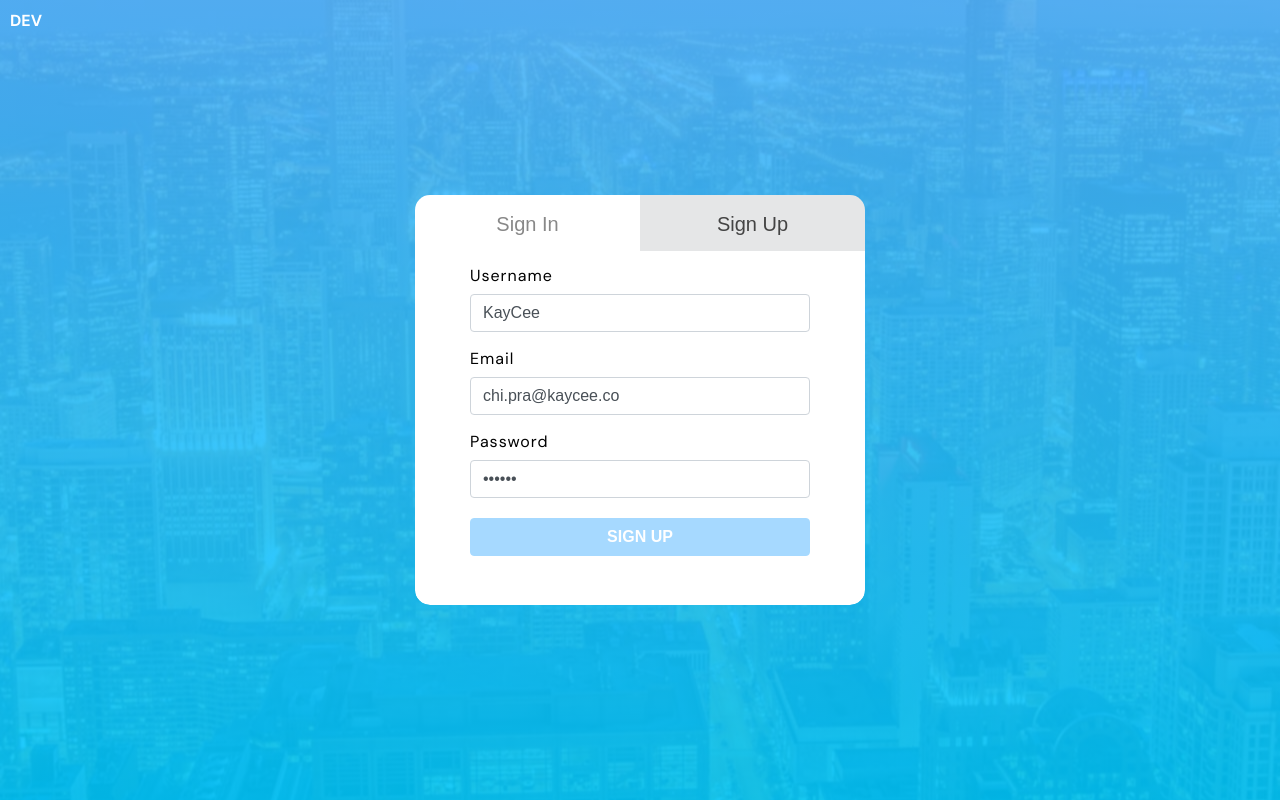
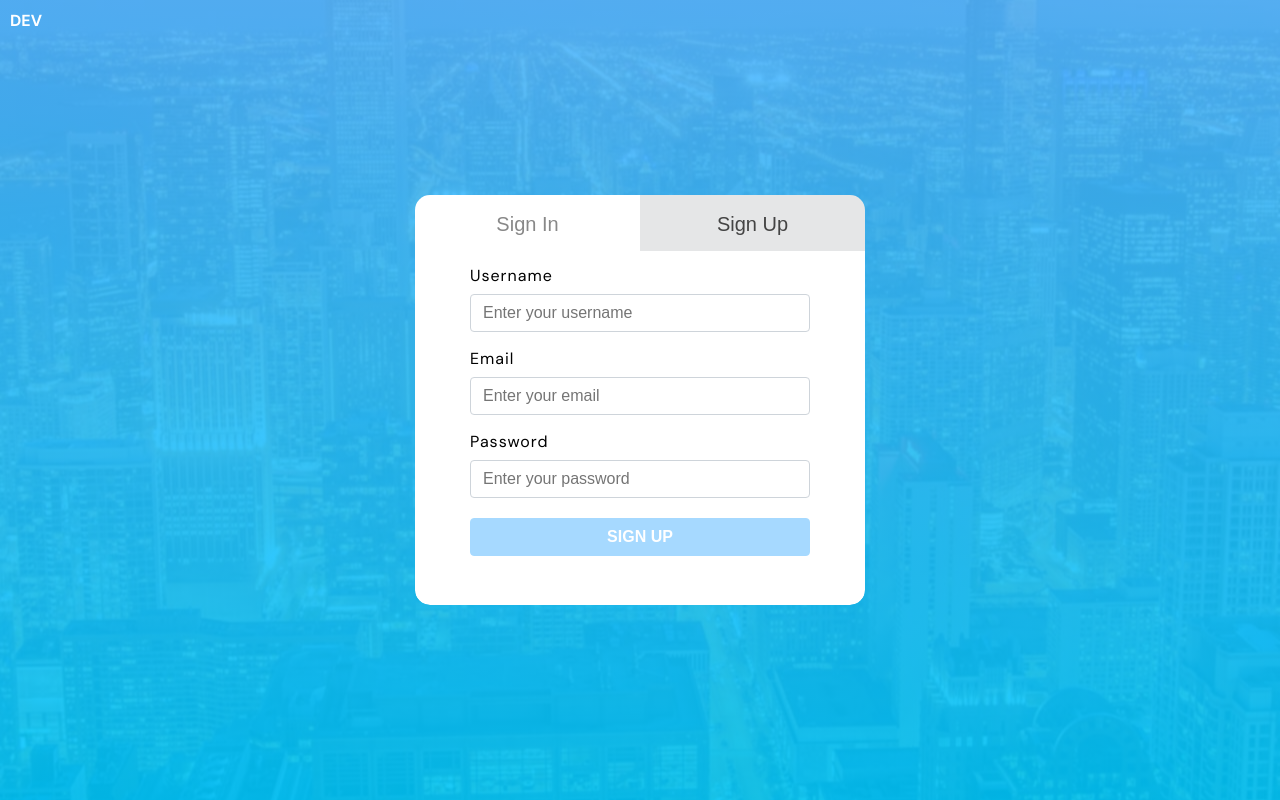
Before and after one commit to deekay-e/gixtr, a React (Create React App) app: page / in a window 1280 px wide. Both pictures are taken after a click on the button "Sign Up". Built offline with nearby package versions, Linux system fonts and the light colour scheme.

Commit message:
feat: connect signup to backend api

```diff
--- a/package.json
+++ b/package.json
@@ -6,6 +6,7 @@
     "@testing-library/jest-dom": "^5.17.0",
     "@testing-library/react": "^13.4.0",
     "@testing-library/user-event": "^13.5.0",
+    "axios": "^1.7.7",
     "react": "^18.3.1",
     "react-dom": "^18.3.1",
     "react-icons": "^5.3.0",
--- a/public/index.html
+++ b/public/index.html
@@ -24,10 +24,10 @@
       work correctly both with client-side routing and a non-root public URL.
       Learn how to configure a non-root public URL by running `npm run build`.
     -->
-    <title>React App</title>
+    <title>Gixtr</title>
   </head>
   <body>
-    <noscript>You need to enable JavaScript to run this app.</noscript>
+    <noscript>Connect with those that matter in your life.</noscript>
     <div id="root"></div>
     <!--
       This HTML file is a template.
--- a/src/pages/auth/register/Register.js
+++ b/src/pages/auth/register/Register.js
@@ -1,46 +1,74 @@
-import React from 'react'
+import React, { useState } from 'react'
 
 import './Register.scss'
 import Input from '../../../components/input/Input'
 import Button from '../../../components/button/Button'
 
 const Register = () => {
+  const [username, setUsername] = useState('')
+  const [email, setEmail] = useState('')
+  const [password, setPassword] = useState('')
+  const [loading, setLoading] = useState(false)
+  const [errorMessage, setErrorMessage] = useState('')
+  const [alertType, setAlertType] = useState('')
+  const [hasError, setHasError] = useState(false)
+
+  const registerUser = async (event) => {
+    setLoading(true)
+    event.preventDefault()
+    try {
+      setHasError(false)
+      setAlertType('alert-success')
+    } catch (error) {
+      setLoading(false)
+      setHasError(true)
+      setAlertType('alert-error')
+      setErrorMessage(error?.response?.data.message)
+    }
+  }
+
   return (
     <div className="auth-inner">
-      {/* <div className="alerts alert-error" role="alert">
-        Error message
-      </div> */}
-      <form className="auth-form">
+      {hasError && errorMessage && (
+        <div className={`alerts ${alertType}`} role="alert">
+          {errorMessage}
+        </div>
+      )}
+      <form className="auth-form" onSubmit={registerUser}>
         <div className="form-input-container">
           <Input
             id="username"
             name="username"
             type="text"
-            value="KayCee"
+            value={username}
             labelText="Username"
             placeholder="Enter your username"
-            handleChange={() => {}}
+            handleChange={(event) => setUsername(event.target.value)}
           />
           <Input
             id="email"
             name="email"
             type="email"
-            value="chi.pra@kaycee.co"
+            value={email}
             labelText="Email"
             placeholder="Enter your email"
-            handleChange={() => {}}
+            handleChange={() => setEmail(event.target.value)}
           />
           <Input
             id="password"
             name="password"
             type="password"
-            value="praise"
+            value={password}
             labelText="Password"
             placeholder="Enter your password"
-            handleChange={() => {}}
+            handleChange={() => setPassword(event.target.value)}
           />
         </div>
-        <Button label={'SIGN UP'} className="auth-button button" disabled={true} />
+        <Button
+          label={`${loading ? 'SIGNUP IN PROGRESS...' : 'SIGN UP'}`}
+          className="auth-button button"
+          disabled={!username || !email || !password}
+        />
       </form>
     </div>
   )
```
Also changed, not shown: src/services/api/auth/auth.service.js (added, +31 -0 lines), src/services/axios.js (added, +9 -0 lines), 1 other file (tests, documents, lock files or other folders).
